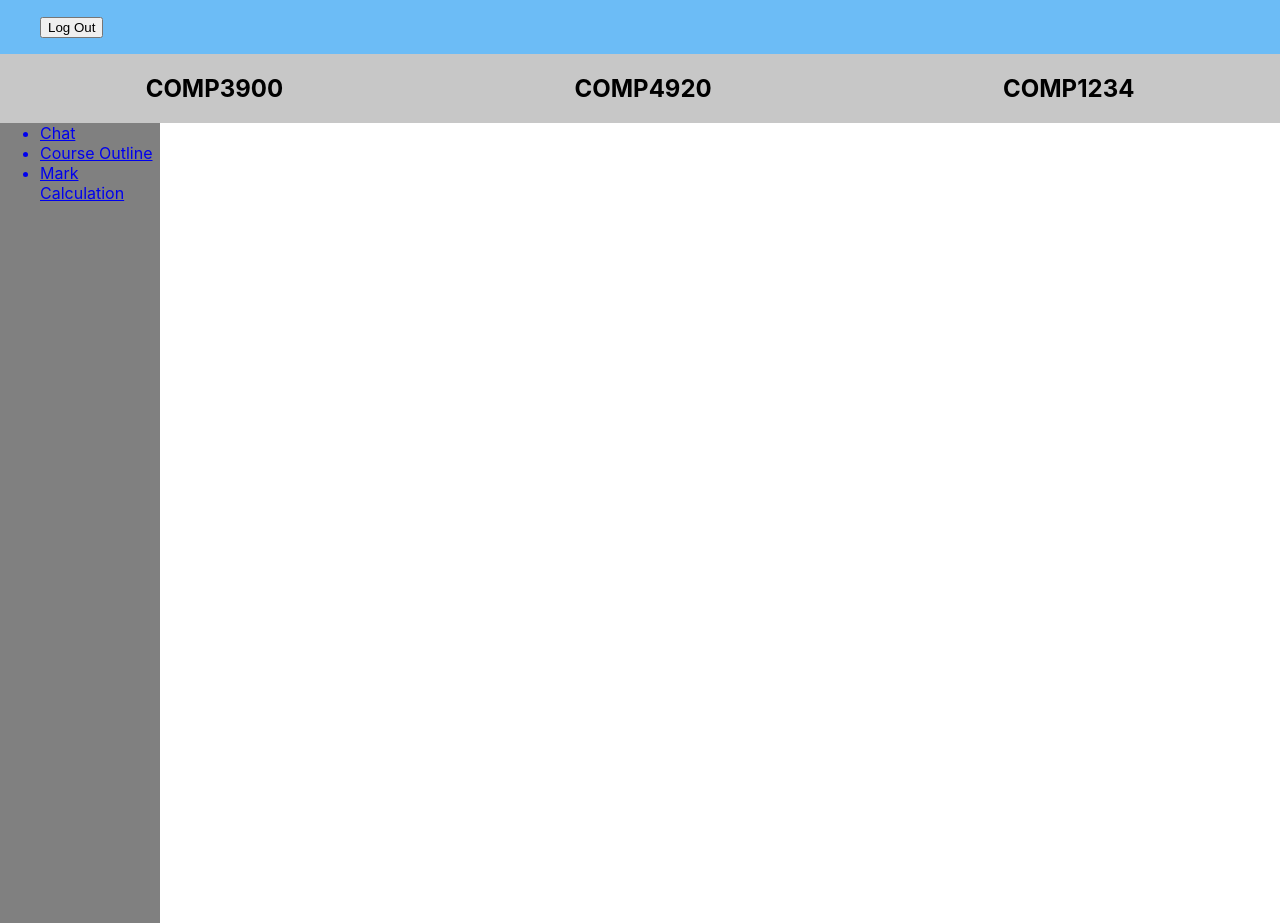
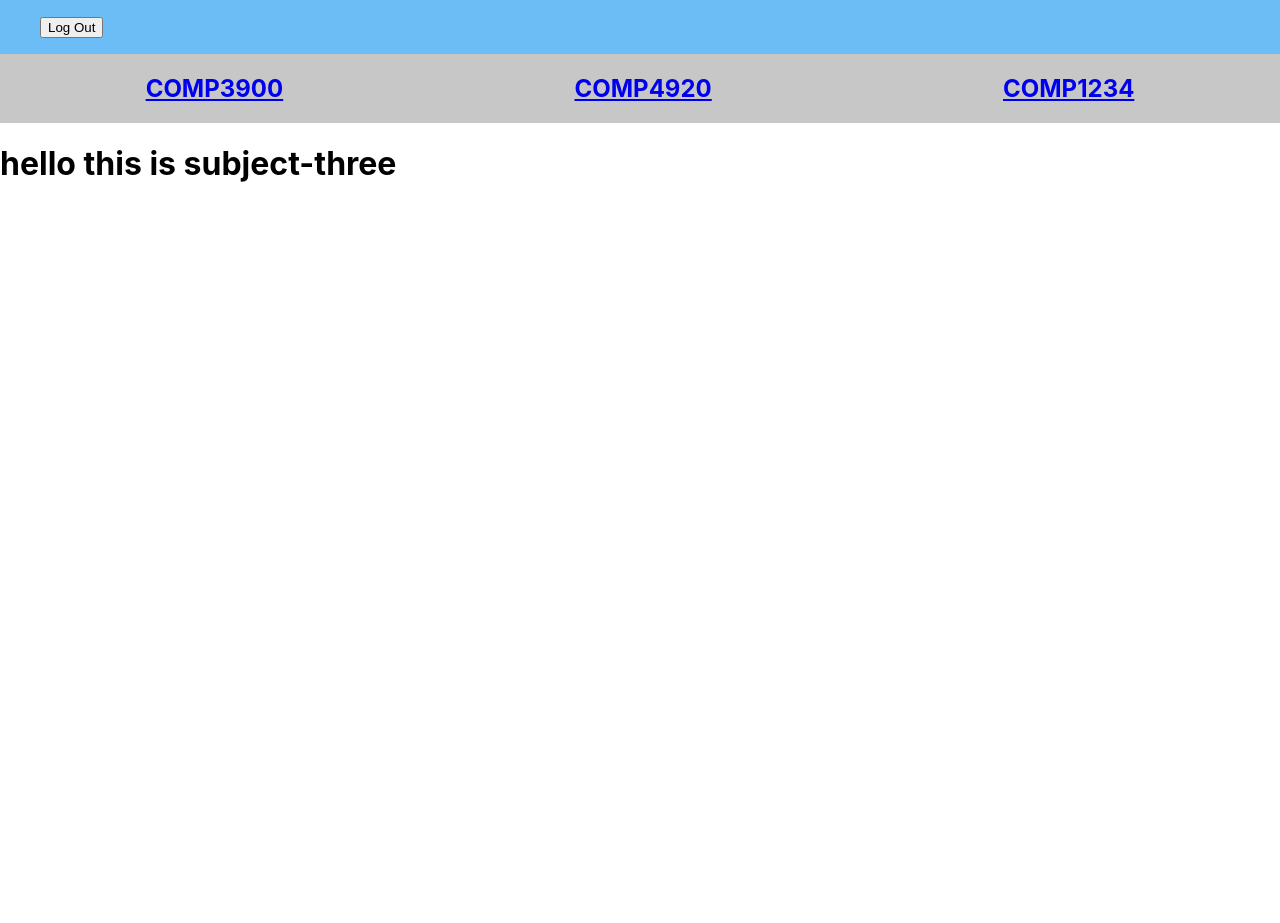
Before and after one commit to RyderAU/capstone-project, a React (Create React App) app in the folder frontend/: page /subject-three in a window 1280 px wide. After the commit the page ends 800 px from the top, so only its background shows below. Built offline with nearby package versions, Linux system fonts and the light colour scheme.

Commit message:
Streamlined individual course dashboards

```diff
--- a/frontend/src/components/CourseBar.js
+++ b/frontend/src/components/CourseBar.js
@@ -33,7 +33,9 @@ const CourseBar = () => {
     // </nav>
     <nav className="courses-container">
       {studentCourses.map((course) => (
-        <h1 key={course}>{course}</h1>
+        <h1 key={course}>
+          <Link to={`/${course}`}>{course}</Link>
+        </h1>
       ))}
     </nav>
   );
--- /dev/null
+++ b/frontend/src/components/CourseDashboard.js
@@ -0,0 +1,11 @@
+import "../App.css";
+
+const CourseDashboard = ({ match }) => {
+  return (
+    <div>
+      <h1>hello this is {match.params.code}</h1>
+    </div>
+  );
+};
+
+export default CourseDashboard;
--- a/frontend/src/components/SubjectOne.js
+++ /dev/null
@@ -1,11 +0,0 @@
-import SideBar from "./SideBar";
-
-function SubjectOne() {
-  return (
-    <div>
-      <SideBar />
-    </div>
-  );
-}
-
-export default SubjectOne;
--- a/frontend/src/components/SubjectThree.js
+++ /dev/null
@@ -1,11 +0,0 @@
-import SideBar from "./SideBar";
-
-function SubjectThree() {
-  return (
-    <div>
-      <SideBar />
-    </div>
-  );
-}
-
-export default SubjectThree;
--- a/frontend/src/components/SubjectTwo.js
+++ /dev/null
@@ -1,11 +0,0 @@
-import SideBar from "./SideBar";
-
-function SubjectTwo() {
-  return (
-    <div>
-      <SideBar />
-    </div>
-  );
-}
-
-export default SubjectTwo;
--- a/frontend/src/pages/Dashboard.js
+++ b/frontend/src/pages/Dashboard.js
@@ -4,9 +4,7 @@ import { BrowserRouter as Router, Switch, Route } from "react-router-dom";
 // import components
 import NavBar from "../components/NavBar";
 import CourseBar from "../components/CourseBar";
-import SubjectOne from "../components/SubjectOne";
-import SubjectTwo from "../components/SubjectTwo";
-import SubjectThree from "../components/SubjectThree";
+import CourseDashboard from "../components/CourseDashboard";
 
 function Dashboard() {
   return (
@@ -15,9 +13,7 @@ function Dashboard() {
         <NavBar />
         <CourseBar />
         <Switch>
-          <Route exact path="/subject-one" component={SubjectOne} />
-          <Route exact path="/subject-two" component={SubjectTwo} />
-          <Route exact path="/subject-three" component={SubjectThree} />
+          <Route exact path="/:code" component={CourseDashboard} />
         </Switch>
       </div>
     </Router>
```
